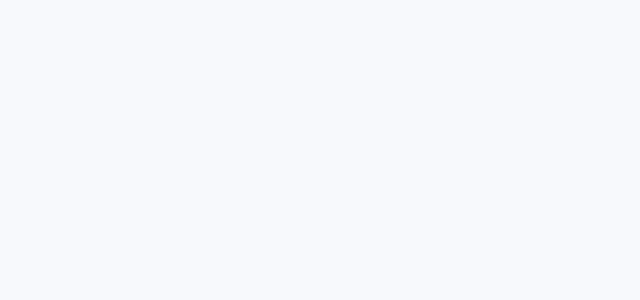
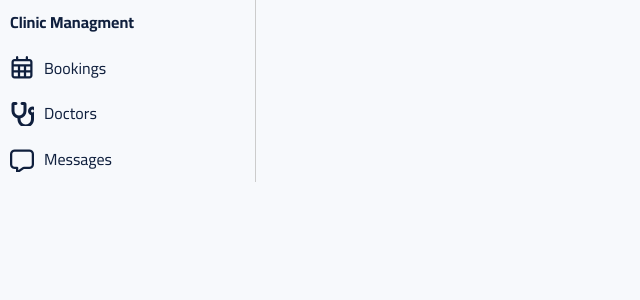
Before and after one commit to assadabdo/Full-Stack-Clinic-, a React (Vite) app: page /dashbord in a window 1280 px wide. Before the commit this address had no page. Shown: the top 300 px of the page, without its empty margins (0-640 px from the left). Built offline with nearby package versions, Linux system fonts and the light colour scheme.

Commit message:
befor Ai is creating the feed dahbord

```diff
--- a/src/App.jsx
+++ b/src/App.jsx
@@ -10,6 +10,7 @@ import { Booking } from "./components/Booking/Booking";
 import { CreateAcount } from "./components/LogIn/CreateAcount";
 import Footer from "./components/Footer/Footer";
 import { supabase } from "./components/utils/supabase";
+import { Dashbord } from "./Dashbord/Dashbord";
 
 function App() {
   const [session, Setsession] = useState(null);
@@ -51,6 +52,7 @@ function App() {
         <Route path="/login" element={<Login></Login>} />
         <Route path="/booking" element={<Booking></Booking>} />
         <Route path="/createAcount" element={<CreateAcount></CreateAcount>} />
+        <Route path="/dashbord" element={<Dashbord></Dashbord>} />
       </Routes>
     </div>
   );
--- /dev/null
+++ b/src/Dashbord/Dashbord.jsx
@@ -0,0 +1,9 @@
+import { SideBar } from "./SideBar";
+
+export const Dashbord = () => {
+  return (
+    <div className="dashbord-container">
+      <SideBar />
+    </div>
+  );
+};
--- /dev/null
+++ b/src/Dashbord/Feed.jsx
@@ -0,0 +1,3 @@
+export const Feed = () => {
+  return <div></div>;
+};
--- /dev/null
+++ b/src/Dashbord/SideBar.jsx
@@ -0,0 +1,25 @@
+import { Icon } from "@mui/material";
+import "./dashbord.css";
+
+export const SideBar = () => {
+  return (
+    // <i class="fa-regular fa-message"></i>
+    // <i class="fa-solid fa-stethoscope"></i>
+    // <i class="fa-regular fa-calendar-days"></i>
+    <div className="side-container">
+      <div className="clinic-managment">Clinic Managment </div>
+      <div className="bookings">
+        <Icon className="fa-regular fa-calendar-days"></Icon>
+        <span>Bookings</span>
+      </div>
+      <div className="doctors">
+        <Icon className="fa-solid fa-stethoscope"></Icon>
+        <span>Doctors</span>
+      </div>
+      <div className="messages">
+        <Icon className="fa-regular fa-message"></Icon>
+        <span>Messages</span>
+      </div>
+    </div>
+  );
+};
--- /dev/null
+++ b/src/Dashbord/dashbord.css
@@ -0,0 +1,23 @@
+.dashbord-container {
+  display: flex;
+  direction: ltr;
+}
+.side-container {
+  display: flex;
+  flex-direction: column;
+  width: 20%;
+  border-right: 1px solid #ccc;
+}
+
+.side-container .clinic-managment {
+  font-weight: bold;
+  margin: 10px 10;
+}
+
+.side-container div {
+  width: 100%;
+  display: flex;
+  align-items: center;
+  gap: 10px;
+  margin: 10px;
+}
--- a/src/components/LogIn/CreateAcount.jsx
+++ b/src/components/LogIn/CreateAcount.jsx
@@ -26,6 +26,20 @@ export const CreateAcount = () => {
     console.log("data", data);
 
     navigate("/");
+
+    const user = data.user;
+
+    const { error: profileError } = await supabase.from("Profile").insert({
+      email,
+      name,
+      role: "user",
+      user_id: user.id,
+    });
+
+    if (profileError) {
+      console.log("error creating profile", profileError);
+      return;
+    }
   };
 
   return (
--- a/src/components/LogIn/Login.jsx
+++ b/src/components/LogIn/Login.jsx
@@ -24,6 +24,24 @@ export const Login = () => {
     }
     console.log("data", data);
     navigate("/");
+
+    const {
+      data: { user },
+    } = await supabase.auth.getUser();
+
+    const { data: profileData, error: profileError } = await supabase
+      .from("Profile")
+      .select("*")
+      .eq("role", "admin")
+      .eq("user_id", user.id)
+      .single();
+    if (profileError) {
+      console.log("error getting profile", profileError);
+      return;
+    }
+
+    console.log("data", profileData);
+    navigate("/dashbord");
   };
 
   return (
```
